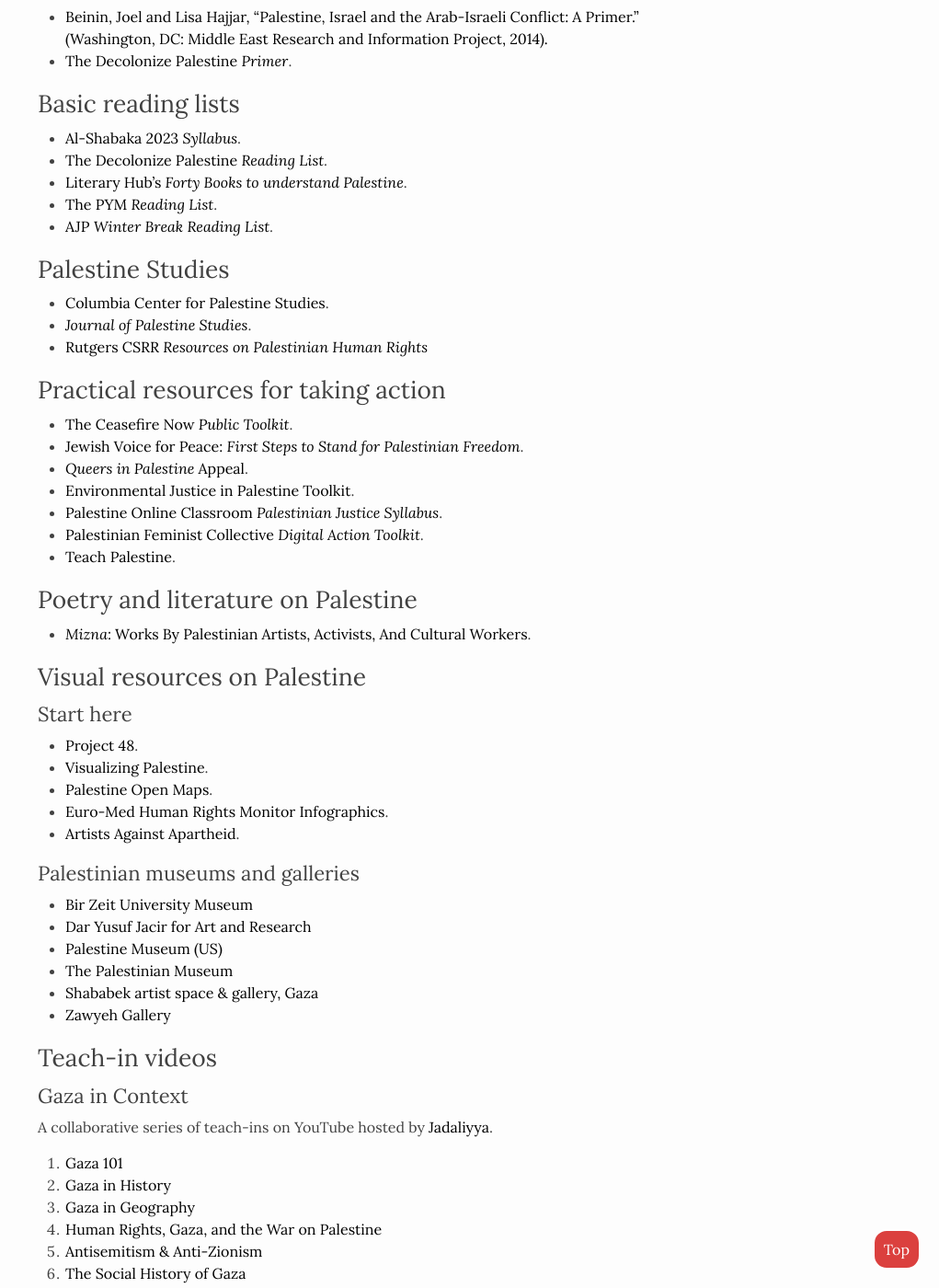
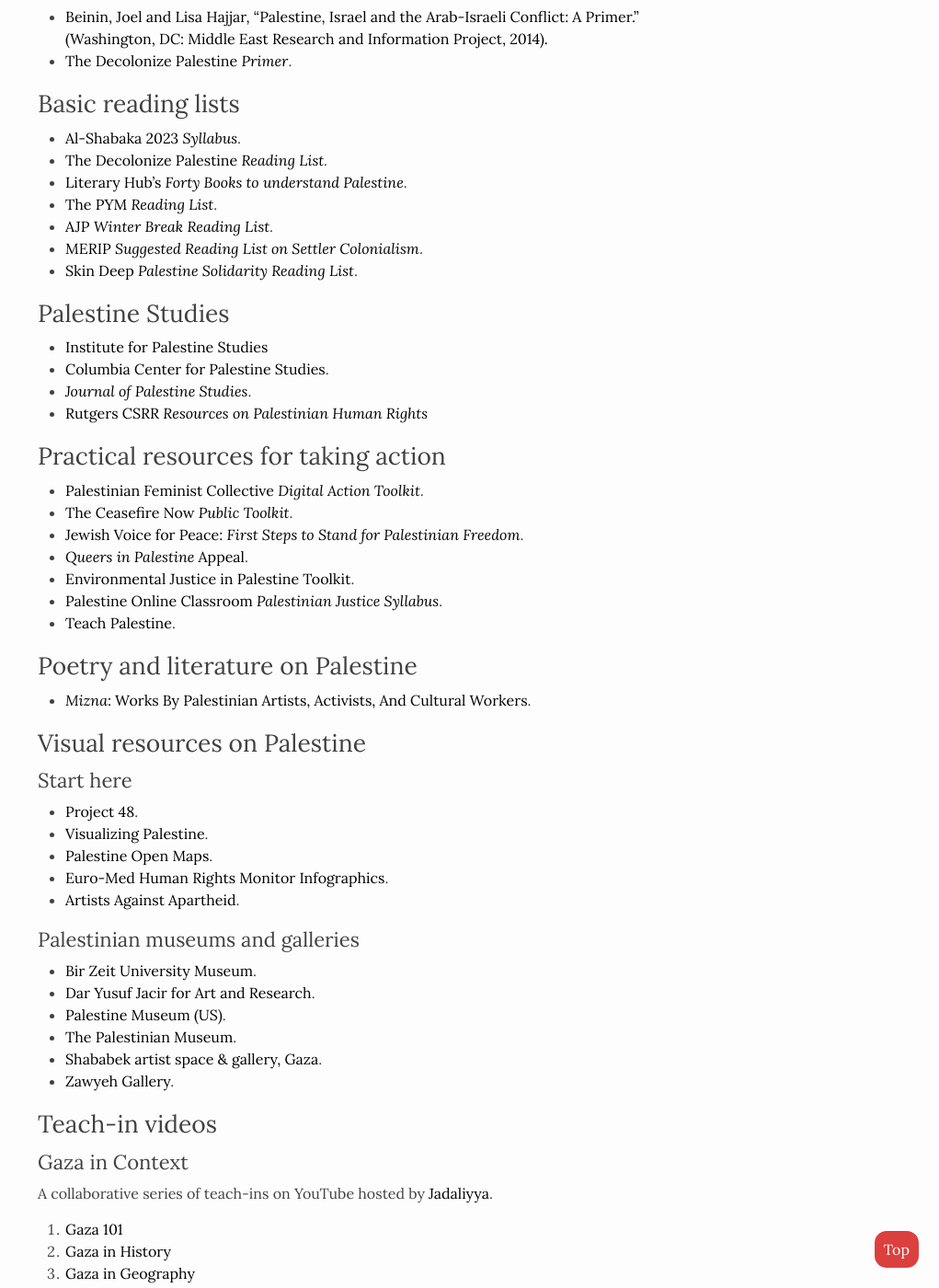
Before and after one commit to olivetreesb/olivetreesb, a Jekyll site: the page built from index.md, in a window 1280 px wide and 1400 px high, scrolled down 1545 px. Shown: the whole window at 92% size, without its empty margins (259-1280 px from the left). Built offline with Jekyll 4.4.1, drawn with Linux system fonts in a browser that asks for light colours.

Commit message:
Updated order of entries

```diff
--- a/index.md
+++ b/index.md
@@ -45,21 +45,23 @@
 - [Literary Hub's *Forty Books to understand Palestine*](https://lithub.com/40-books-to-understand-palestine/?fbclid=PAAabGrUfYHkNr_fwdwFKctUbMdu7M4f18B7a-nAn_fzDBEFZNe2-T93lnzE4_aem_AUGKvLzZ3UbLq6j8Naw20PJi-rK9oD9nQB5Myh8KX_ckUDp2aqvK-PBdwysF-PQrvmE).
 - [The PYM *Reading List*](https://palestinianyouthmovement.com/reading-list).
 - [AJP *Winter Break Reading List*](https://ajp-database.notion.site/UCSB-AJP-Winter-Break-Reading-List-f1ce080e9b914f10a020b31b2c7d9e78).
+- [MERIP *Suggested Reading List on Settler Colonialism*](https://merip.org/2022/05/a-suggested-reading-list-on-settler-colonialism/).
+- [Skin Deep *Palestine Solidarity Reading List*](https://skindeepmag.com/articles/reading-list-for-palestine-jenin-refugee-camp-solidarity-books-poetry/).
 
 ## Palestine Studies
+- [Institute for Palestine Studies](https://www.palestine-studies.org)
 - [Columbia Center for Palestine Studies](https://palestine.mei.columbia.edu/beyond-columbia).
 - [*Journal of Palestine Studies*](https://www.tandfonline.com/toc/rpal20/current).
 - [Rutgers CSRR *Resources on Palestinian Human Rights*](https://csrr.rutgers.edu/resources/palestinefacts/)
 
 ## Practical resources for taking action
+- [Palestinian Feminist Collective *Digital Action Toolkit*](https://palestinianfeministcollective.org/all-out-for-palestine/).
 - [The Ceasefire Now *Public Toolkit*](https://docs.google.com/document/d/1hpHkM9KlH5Yn3xq7nk9xfPtIkWZDblWnCKD8xt5DBx0/edit?mc_cid=c8137117f7&mc_eid=4664f66718).
 - [Jewish Voice for Peace: *First Steps to Stand for Palestinian Freedom*](https://www.jewishvoiceforpeace.org/2023/10/18/first-steps/).
 - [*Queers in Palestine* Appeal](https://queersinpalestine.noblogs.org/).
 - [Environmental Justice in Palestine Toolkit](https://www.intersectionalenvironmentalist.com/toolkits/a-digital-toolkit-exploring-environmental-justice-in-palestine).
 - [Palestine Online Classroom *Palestinian Justice Syllabus*](https://www.poconlineclassroom.com/syllabi/palestinian-justice).
-- [Palestinian Feminist Collective *Digital Action Toolkit*](https://palestinianfeministcollective.org/all-out-for-palestine/).
 - [Teach Palestine](https://teachpalestine.org/).
-
 
 ## Poetry and literature on Palestine
 - [*Mizna*: Works By Palestinian Artists, Activists, And Cultural Workers](https://mizna.org/mizna-news/towards-a-free-palestine/#Works-by-Palestinians).
@@ -74,12 +76,12 @@
 - [Artists Against Apartheid](https://againstapartheid.art/).
 
 ### Palestinian museums and galleries
-- [Bir Zeit University Museum](http://museum.birzeit.edu/)
-- [Dar Yusuf Jacir for Art and Research](https://darjacir.com/Home-Page)
-- [Palestine Museum (US)](https://www.palestinemuseum.us/)
-- [The Palestinian Museum](https://www.palmuseum.org/en)
-- [Shababek artist space & gallery, Gaza](https://www.artwfg.ps/)
-- [Zawyeh Gallery](https://zawyeh.net/zawyeh-gallery-dubai-ramallah/)
+- [Bir Zeit University Museum](http://museum.birzeit.edu/).
+- [Dar Yusuf Jacir for Art and Research](https://darjacir.com/Home-Page).
+- [Palestine Museum (US)](https://www.palestinemuseum.us/).
+- [The Palestinian Museum](https://www.palmuseum.org/en).
+- [Shababek artist space & gallery, Gaza](https://www.artwfg.ps/).
+- [Zawyeh Gallery](https://zawyeh.net/zawyeh-gallery-dubai-ramallah/).
 
 ## Teach-in videos
 ### Gaza in Context
```
